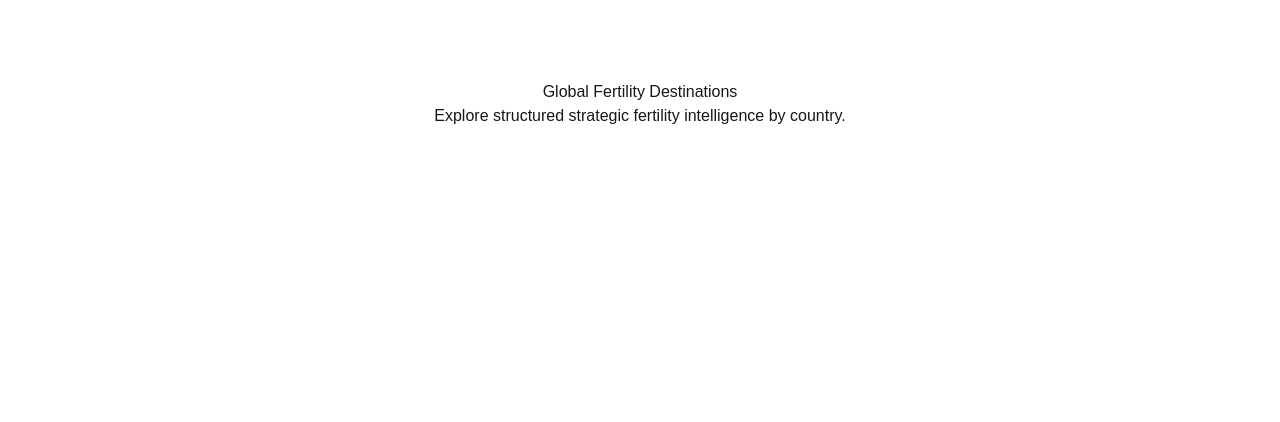
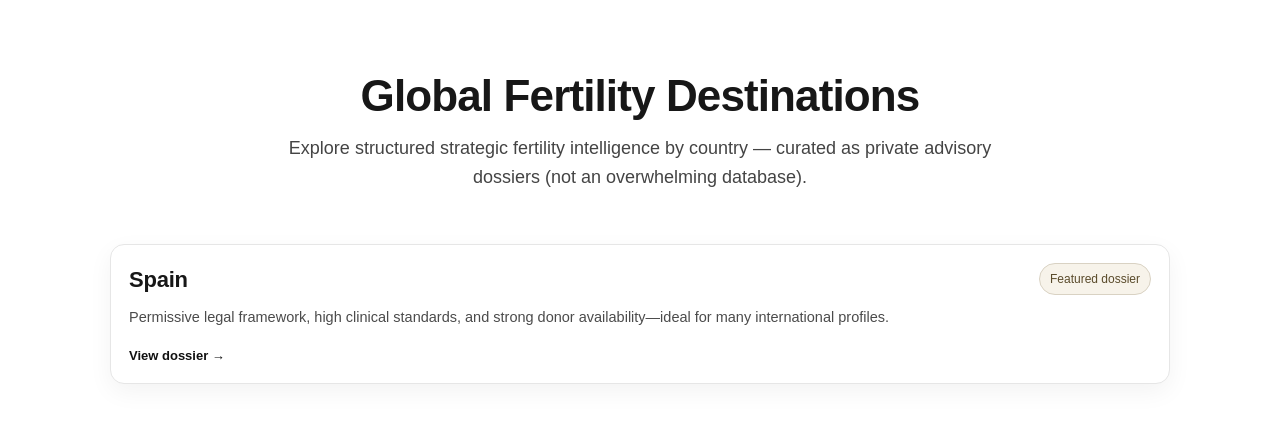
Before and after one commit to fmeliteintl-collab/fertilitycarehub-web, a Next.js app: page /countries in a window 1280 px wide. Shown: the top 422 px of the page. Built offline with nearby package versions, Linux system fonts and the light colour scheme.

Commit message:
Add countries index with Spain link

```diff
--- a/app/countries/page.tsx
+++ b/app/countries/page.tsx
@@ -1,8 +1,143 @@
 export default function CountriesPage() {
+  const countries = [
+    {
+      name: "Spain",
+      href: "/countries/spain",
+      summary:
+        "Permissive legal framework, high clinical standards, and strong donor availability—ideal for many international profiles.",
+      tag: "Featured dossier",
+    },
+    // Add more countries here later
+    // { name: "Greece", href: "/countries/greece", summary: "...", tag: "Next" },
+  ];
+
   return (
-    <main style={{ padding: "80px 20px", textAlign: "center" }}>
-      <h1>Global Fertility Destinations</h1>
-      <p>Explore structured strategic fertility intelligence by country.</p>
+    <main style={{ background: "#ffffff" }}>
+      {/* Header */}
+      <section
+        style={{
+          padding: "72px 20px 28px",
+          maxWidth: "1100px",
+          margin: "0 auto",
+          textAlign: "center",
+        }}
+      >
+        <h1
+          style={{
+            fontSize: "44px",
+            lineHeight: 1.1,
+            margin: 0,
+            fontWeight: 600,
+            letterSpacing: "-0.02em",
+          }}
+        >
+          Global Fertility Destinations
+        </h1>
+        <p
+          style={{
+            margin: "14px auto 0",
+            maxWidth: "720px",
+            fontSize: "18px",
+            lineHeight: 1.6,
+            color: "#444",
+          }}
+        >
+          Explore structured strategic fertility intelligence by country — curated
+          as private advisory dossiers (not an overwhelming database).
+        </p>
+      </section>
+
+      {/* List */}
+      <section
+        style={{
+          padding: "24px 20px 80px",
+          maxWidth: "1100px",
+          margin: "0 auto",
+        }}
+      >
+        <div
+          style={{
+            display: "grid",
+            gridTemplateColumns: "repeat(auto-fit, minmax(280px, 1fr))",
+            gap: "18px",
+          }}
+        >
+          {countries.map((c) => (
+            <a
+              key={c.href}
+              href={c.href}
+              style={{
+                textDecoration: "none",
+                color: "inherit",
+                border: "1px solid #e6e6e6",
+                borderRadius: "14px",
+                padding: "18px 18px 16px",
+                background: "#fff",
+                boxShadow: "0 8px 24px rgba(0,0,0,0.05)",
+              }}
+            >
+              <div
+                style={{
+                  display: "flex",
+                  alignItems: "center",
+                  justifyContent: "space-between",
+                  gap: "12px",
+                  marginBottom: "10px",
+                }}
+              >
+                <h2
+                  style={{
+                    fontSize: "22px",
+                    margin: 0,
+                    fontWeight: 600,
+                    letterSpacing: "-0.01em",
+                  }}
+                >
+                  {c.name}
+                </h2>
+
+                <span
+                  style={{
+                    fontSize: "12px",
+                    padding: "6px 10px",
+                    borderRadius: "999px",
+                    border: "1px solid #d9d2c3",
+                    background: "#f7f3ea",
+                    color: "#5a4b2b",
+                    whiteSpace: "nowrap",
+                  }}
+                >
+                  {c.tag}
+                </span>
+              </div>
+
+              <p
+                style={{
+                  margin: 0,
+                  fontSize: "14.5px",
+                  lineHeight: 1.6,
+                  color: "#4b4b4b",
+                }}
+              >
+                {c.summary}
+              </p>
+
+              <div style={{ marginTop: "14px" }}>
+                <span
+                  style={{
+                    display: "inline-block",
+                    fontSize: "13px",
+                    fontWeight: 600,
+                    color: "#111",
+                  }}
+                >
+                  View dossier →
+                </span>
+              </div>
+            </a>
+          ))}
+        </div>
+      </section>
     </main>
   );
 }
```
